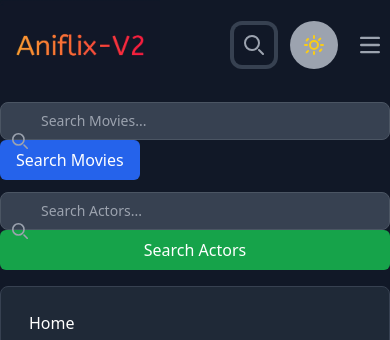
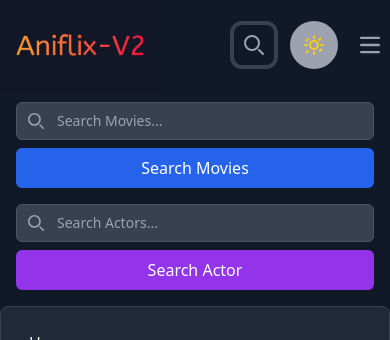
Before and after one commit to Anishkumar100/aniflix-v2, a React (Vite) app: page /search/person/movies in a window 390 px wide. Both pictures are taken after a click on the button "Search". Shown: the top 340 px of the page. Built offline with nearby package versions, Linux system fonts and the light colour scheme; no server answers.

Commit message:
did a lot

```diff
--- a/src/components/Header.jsx
+++ b/src/components/Header.jsx
@@ -126,50 +126,78 @@ export const Header = () => {
           </div>
 
           <div className={`${hidden ? `hidden` : " "} items-center justify-between w-full md:flex md:w-auto md:order-1`} id="navbar-search">
-            <div className="relative mt-3 md:hidden ">
-              <div className="absolute inset-y-0 start-0 flex items-center ps-3 pointer-events-none">
-                <svg className="w-4 h-4 text-gray-500 dark:text-gray-400" aria-hidden="true" xmlns="http://www.w3.org/2000/svg" fill="none" viewBox="0 0 20 20">
-                  <path stroke="currentColor" strokeLinecap="round" strokeLinejoin="round" strokeWidth="2" d="m19 19-4-4m0-7A7 7 0 1 1 1 8a7 7 0 0 1 14 0Z" />
-                </svg>
-              </div>
-              <form onSubmit={(e) => {
+            {/* Movie Search (Mobile) */}
+            <div className="relative mt-3 md:hidden px-4">
+              <form
+                onSubmit={(e) => {
                   e.preventDefault();
                   if (term.trim()) {
                     navigate(`/search/movies?q=${term}`);
                     setTerm("");
                   }
-              }}>
-
-                <input type="text" value={term} onChange={(e) => setTerm(e.target.value)}
-                  id="search-navbar" className="block w-full p-2 ps-10 text-sm text-gray-900 border border-gray-300 rounded-lg bg-gray-50 focus:ring-blue-500 focus:border-blue-500 dark:bg-gray-700 dark:border-gray-600 dark:placeholder-gray-400 dark:text-white dark:focus:ring-blue-500 dark:focus:border-blue-500" placeholder="Search Movies..." />
-                <input type="submit" value="Search Movies" className=' className="w-full py-2 px-4 bg-blue-600 text-white rounded-md hover:bg-blue-700 transition-colors' />
+                }}
+                className="space-y-2"
+              >
+                <div className="relative">
+                  <div className="absolute inset-y-0 left-0 pl-3 flex items-center pointer-events-none">
+                    <svg className="w-4 h-4 text-gray-500 dark:text-gray-400" fill="none" viewBox="0 0 20 20">
+                      <path stroke="currentColor" strokeLinecap="round" strokeLinejoin="round" strokeWidth="2"
+                        d="m19 19-4-4m0-7A7 7 0 1 1 1 8a7 7 0 0 1 14 0Z" />
+                    </svg>
+                  </div>
+                  <input
+                    type="text"
+                    value={term}
+                    onChange={(e) => setTerm(e.target.value)}
+                    className="w-full pl-10 pr-4 py-2 text-sm rounded-md border border-gray-300 focus:ring-blue-500 focus:border-blue-500 bg-gray-50 dark:bg-gray-700 dark:text-white dark:border-gray-600 dark:placeholder-gray-400"
+                    placeholder="Search Movies..."
+                  />
+                </div>
+                <button
+                  type="submit"
+                  className="w-full py-2 px-4 bg-blue-600 text-white rounded-md hover:bg-blue-700 transition-colors"
+                >
+                  Search Movies
+                </button>
               </form>
-
-
             </div>
 
-
-            <div className="relative mt-3 md:hidden ">
-              <div className="absolute inset-y-0 start-0 flex items-center ps-3 pointer-events-none">
-                <svg className="w-4 h-4 text-gray-500 dark:text-gray-400" aria-hidden="true" xmlns="http://www.w3.org/2000/svg" fill="none" viewBox="0 0 20 20">
-                  <path stroke="currentColor" strokeLinecap="round" strokeLinejoin="round" strokeWidth="2" d="m19 19-4-4m0-7A7 7 0 1 1 1 8a7 7 0 0 1 14 0Z" />
-                </svg>
-              </div>
-              <form onSubmit={(e) => {
+            {/* Actor Search (Mobile) */}
+            <div className="relative mt-4 md:hidden px-4">
+              <form
+                onSubmit={(e) => {
                   e.preventDefault();
-                if (term.trim()) {
+                  if (actor.trim()) {
                     navigate(`/search/person?actor_name=${actor}`);
                     setActor("");
                   }
-              }}>
+                }}
+                className="space-y-2"
+              >
+                <div className="relative">
+                  <div className="absolute inset-y-0 left-0 pl-3 flex items-center pointer-events-none">
+                    <svg className="w-4 h-4 text-gray-500 dark:text-gray-400" fill="none" viewBox="0 0 20 20">
+                      <path stroke="currentColor" strokeLinecap="round" strokeLinejoin="round" strokeWidth="2"
+                        d="m19 19-4-4m0-7A7 7 0 1 1 1 8a7 7 0 0 1 14 0Z" />
+                    </svg>
+                  </div>
+                  <input
+                    type="text"
+                    value={actor}
+                    onChange={(e) => setActor(e.target.value)}
+                    className="w-full pl-10 pr-4 py-2 text-sm rounded-md border border-gray-300 focus:ring-blue-500 focus:border-blue-500 bg-gray-50 dark:bg-gray-700 dark:text-white dark:border-gray-600 dark:placeholder-gray-400"
+                    placeholder="Search Actors..."
+                  />
+                </div>
+                <button
+                  type="submit"
+                  className="w-full py-2 px-4 bg-purple-600 text-white rounded-md hover:bg-purple-700 transition-colors"
+                >
+                  Search Actor
+                </button>
+              </form>
+            </div>
 
-                <input type="text" value={actor} onChange={(e) => setActor(e.target.value)}
-                  id="search-navbar" className="block w-full p-2 ps-10 text-sm text-gray-900 border border-gray-300 rounded-lg bg-gray-50 focus:ring-blue-500 focus:border-blue-500 dark:bg-gray-700 dark:border-gray-600 dark:placeholder-gray-400 dark:text-white dark:focus:ring-blue-500 dark:focus:border-blue-500" placeholder="Search Actors..." />
-                <input type="submit" className='w-full py-2 px-4 bg-green-600 text-white rounded-md hover:bg-green-700 transition-colors' value="Search Actors" />
-              </form>
-
-
-            </div>
 
 
 
```
Lines whose indentation alone changed are shown as unchanged.
